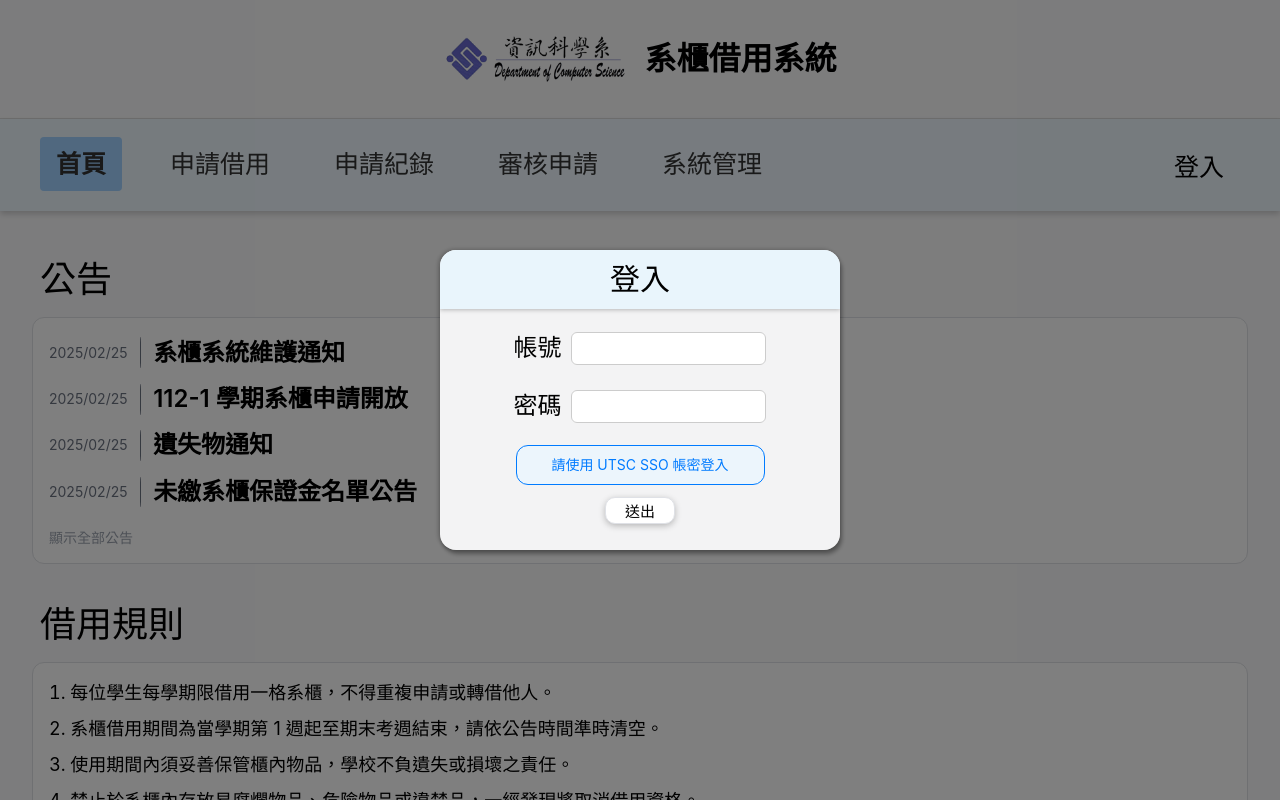
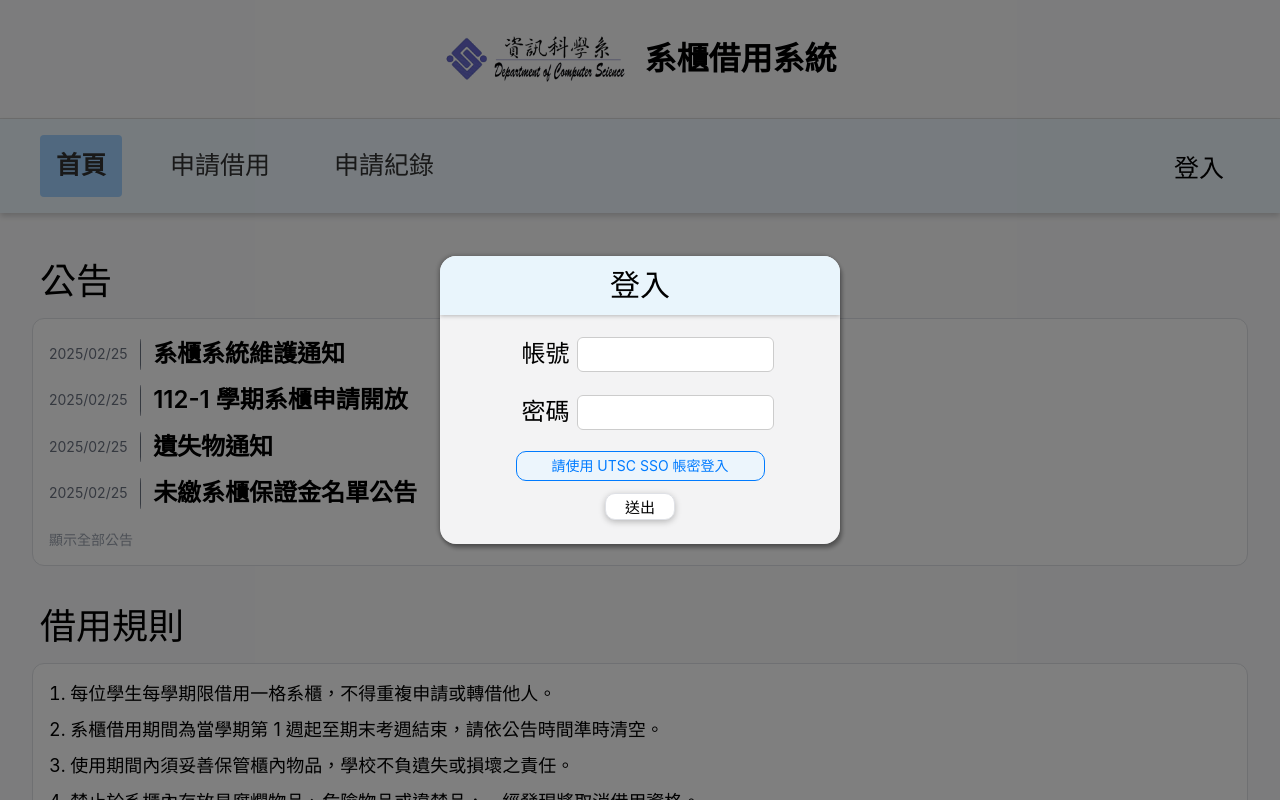
Before and after one commit to UTCS-G505/Locker-borrow-system-Frontend, a Vue app: page / in a window 1280 px wide. Both pictures are taken after a click on the button "登入". Shown: the top 800 px of the page. Built offline with nearby package versions, Linux system fonts and the light colour scheme.

Commit message:
修改內容： 1. 統一彈窗樣式（符合模板） 2. 調整藍色提示框高度 3. 完成寬度<430px的版面調整 4. 未登入情況導覽列顯示項目調整

```diff
--- a/src/components/AppNavBar_LogOut.vue
+++ b/src/components/AppNavBar_LogOut.vue
@@ -76,10 +76,8 @@ onBeforeUnmount(() => {
       <nav class="nav-bar">
         <div class="nav-links">
           <RouterLink to="/">首頁</RouterLink>
-          <RouterLink to="/apply">申請借用</RouterLink>
-          <RouterLink to="/record">申請紀錄</RouterLink>
-          <RouterLink to="/review">審核申請</RouterLink>
-          <RouterLink to="/setting">系統管理</RouterLink>
+          <div @click="showSignInPopup" class="nav-link-disabled">申請借用</div>
+          <div @click="showSignInPopup" class="nav-link-disabled">申請紀錄</div>
         </div>
         <div class="user-menu">
           <button class="user-btn" @click="showSignInPopup"> 登入 </button>
@@ -106,10 +104,8 @@ onBeforeUnmount(() => {
 
       <div v-if="showMobileMenu" class="mobile-menu">
         <RouterLink to="/" @click="toggleMobileMenu">首頁</RouterLink>
-        <RouterLink to="/apply" @click="toggleMobileMenu">申請借用</RouterLink>
-        <RouterLink to="/record" @click="toggleMobileMenu">申請借用</RouterLink>
-        <RouterLink to="/review" @click="toggleMobileMenu">審核申請</RouterLink>
-        <RouterLink to="/setting" @click="toggleMobileMenu">系統管理</RouterLink>
+          <a href="#" @click.prevent="showSignInPopup(); toggleMobileMenu()">申請借用</a>
+          <a href="#" @click.prevent="showSignInPopup(); toggleMobileMenu()">申請紀錄</a>
       </div>
 
       <div v-if="showMobileUserMenu" class="mobile-user-menu">
@@ -117,23 +113,25 @@ onBeforeUnmount(() => {
           <a href="#" @click.prevent="showSignInPopup">登入</a>
         </div>
       </div>
+    </div>
+  </div>
 
-    </div> </div> <Popup_SignIn v-if="isSignInPopupVisible" @close="closeSignInPopup" >
+  <Popup_SignIn v-if="isSignInPopupVisible" @close="closeSignInPopup" >
     <template #登入>
         <h1 style="margin: 0;" ><b>登入</b></h1>
     </template>
 
     <template #帳號>
-      <div style="display: flex; align-items: center; gap: 7px; width: 80%;">
-        <label for="account" style="width: 50px; font-size: 24px; text-align: left;">帳號</label>
-        <input id="account" type="text" style="flex-grow: 1; padding: 8px; border: 1px solid #ccc; border-radius: 6px; box-sizing: border-box;">
+      <div class="form-row">
+        <label for="account" class="form-label">帳號</label>
+        <input id="account" type="text" class="form-input">
       </div>
     </template>
 
     <template #密碼>
-      <div style="display: flex; align-items: center; gap: 7px; width: 80%;">
-        <label for="password" style="width: 50px; font-size: 24px; text-align: left;">密碼</label>
-        <input id="password" type="password" style="flex-grow: 1; padding: 8px; border: 1px solid #ccc; border-radius: 6px; box-sizing: border-box;">
+      <div class="form-row">
+        <label for="password" class="form-label">密碼</label>
+        <input id="password" type="password" class="form-input">
       </div>
     </template>
 
@@ -148,10 +146,9 @@ onBeforeUnmount(() => {
           background: rgba(235, 247, 255, 0.8);
           color: #007bff;
           border: 1px solid #007bff;
-          border-radius: 12px;
-          padding: 8px 20px;
+          border-radius: 10px;
+          padding: 3px 20px;
           font-size: 14px;
-          cursor: pointer;
           ">
           請使用 UTSC SSO 帳密登入
         </div>
@@ -213,6 +210,11 @@ onBeforeUnmount(() => {
   box-shadow: 0 3px 6px rgba(0, 0, 0, 0.18);
 }
 
+.nav-links {
+  display: flex;
+  align-items: center; /* 讓 nav-links 內的文字與按鈕垂直居中 */
+}
+
 .nav-links a {
   text-decoration: none;
   color: #333;
@@ -221,6 +223,22 @@ onBeforeUnmount(() => {
   margin-right: 1rem;
   border-radius: 4px;
   font-size: 25px;
+}
+
+.nav-links div {
+  text-decoration: none;
+  color: #333;
+  padding: 12px 16px;
+  margin-left: 1rem;
+  margin-right: 1rem;
+  border-radius: 4px;
+  font-size: 25px;
+  cursor: pointer;
+  transition: background-color 0.3s ease;
+}
+
+.nav-links div:hover {
+  background-color: #a1d2ff;
 }
 
 .nav-links a.router-link-exact-active {
@@ -334,6 +352,7 @@ onBeforeUnmount(() => {
   padding: 10px 0;
   text-decoration: none;
   color: #333;
+  display: block;
 }
 
 .mobile-menu a:hover {
@@ -385,6 +404,63 @@ onBeforeUnmount(() => {
   background-color: #DFE1E6;
 }
 
+/* 電腦版預設 (橫向排列) */
+.form-row {
+  display: flex;
+  align-items: center;
+  gap: 7px;
+  width: 75%;      /* 維持你原本的寬度 */
+  margin: 0 auto;  /* 讓它在畫面中間 */
+}
+
+.form-label {
+  font-size: 24px;
+  text-align: left;
+  white-space: nowrap; /* 防止文字換行 */
+  width: 50px;         /* 固定 Label 寬度，避免跑版 */
+}
+
+.form-input {
+  flex-grow: 1;
+  padding: 9px;
+  border: 1px solid #ccc;
+  border-radius: 6px;
+  box-sizing: border-box;
+}
+
+/* --- 手機版 RWD 設定 --- */
+@media (max-width: 430px) {
+  .modal-content {
+    width: 90%;
+    max-width: 90%;
+    padding-left: 15px;
+    padding-right: 15px;
+  }
+
+  .form-row {
+    flex-direction: column;
+    align-items: flex-start;
+    width: 85%;
+    gap: 5px;
+  }
+
+  .form-label {
+    width: 85%;
+    margin-bottom: 2px;
+    font-size: 20px;
+    text-align: left;
+  }
+
+  .form-input {
+    width: 100%;
+  }
+
+  .content.slot-hint {
+    padding: 0;
+    margin-top: 15px;
+  }
+}
+
 
 /* RWD切換 */
 @media (min-width: 1024px) {
--- a/src/components/popups/Popup_SignIn.vue
+++ b/src/components/popups/Popup_SignIn.vue
@@ -1,5 +1,4 @@
 <script setup>
-
 import { defineEmits } from 'vue';
 
 const emit = defineEmits(['close']);
@@ -17,15 +16,19 @@ function close() {
         <div class="modal-header">
           <slot name="登入"></slot>
         </div>
+
         <div class="content">
           <slot name="帳號"></slot>
         </div>
+
         <div class="content">
           <slot name="密碼"></slot>
         </div>
+
         <div class="content slot-hint">
           <slot name="提示"></slot>
         </div>
+
         <div class="buttons">
           <slot name="送出"></slot>
         </div>
@@ -36,10 +39,7 @@ function close() {
 </template>
 
 <style scoped>
-.content.slot-hint {
-    padding: 0px 10px 2px; /* 移除頂部間距，增加底部間距 */
-    margin-top: 18px; /* 向上微調，靠近密碼欄位 */
-}
+
 .modal-backdrop {
   position: fixed;
   inset: 0;
@@ -50,18 +50,20 @@ function close() {
   justify-content: center;
   align-items: center;
 }
+
 .modal-content {
   background: rgba(250, 250, 251, 0.95);
   padding: 24px;
   border-radius: 16px;
+  /* 採用第一個組件的詳細尺寸 */
   width: 400px;
   max-width: 90%;
-  height: 300px;
   max-height: 90vh;
   box-sizing: border-box;
   box-shadow: 2px 4px 4px rgba(0,0,0,0.35), -1.5px -0.5px 4px rgba(0,0,0,0.25);
   overflow: auto;
 }
+
 .modal-header {
   min-height: 60px;
   background-color: #E8F7FFCC;
@@ -73,6 +75,8 @@ function close() {
   border-top-right-radius: 12px;
   box-shadow: 0px 1px 4px 0px #00000040;
 }
+
+/* 主要內容區塊（帳號/密碼）*/
 .content {
   display: flex;
   flex-direction: column;
@@ -81,29 +85,27 @@ function close() {
   align-items: center;
   justify-content: center;
 }
+
+.content.slot-hint {
+    padding: 0px 10px 2px;
+    margin-top: 18px;
+}
+
 .content > div {
   display: flex;
   align-items: center;
   justify-content: center;
 }
+
+.content > div label {
+    width: 50px;
+    margin-right: 7px;
+}
+
 .buttons {
   display: flex;
   justify-content: center;
   margin-top: 5px;
 }
-.confirm-button {
-  width: 150px;
-  height: 50px;
-  color: black;
-  background-color: white;
-  border-radius: 10px;
-  border: 1px solid #DFE1E6;
-  font-size: 18px;
-  cursor: pointer;
-  user-select: none;
-  box-shadow: 0 2px 6px rgba(0, 0, 0, 0.25);
-}
-.confirm-button:hover {
-  background-color: #DFE1E6;
-}
+
 </style>
```
